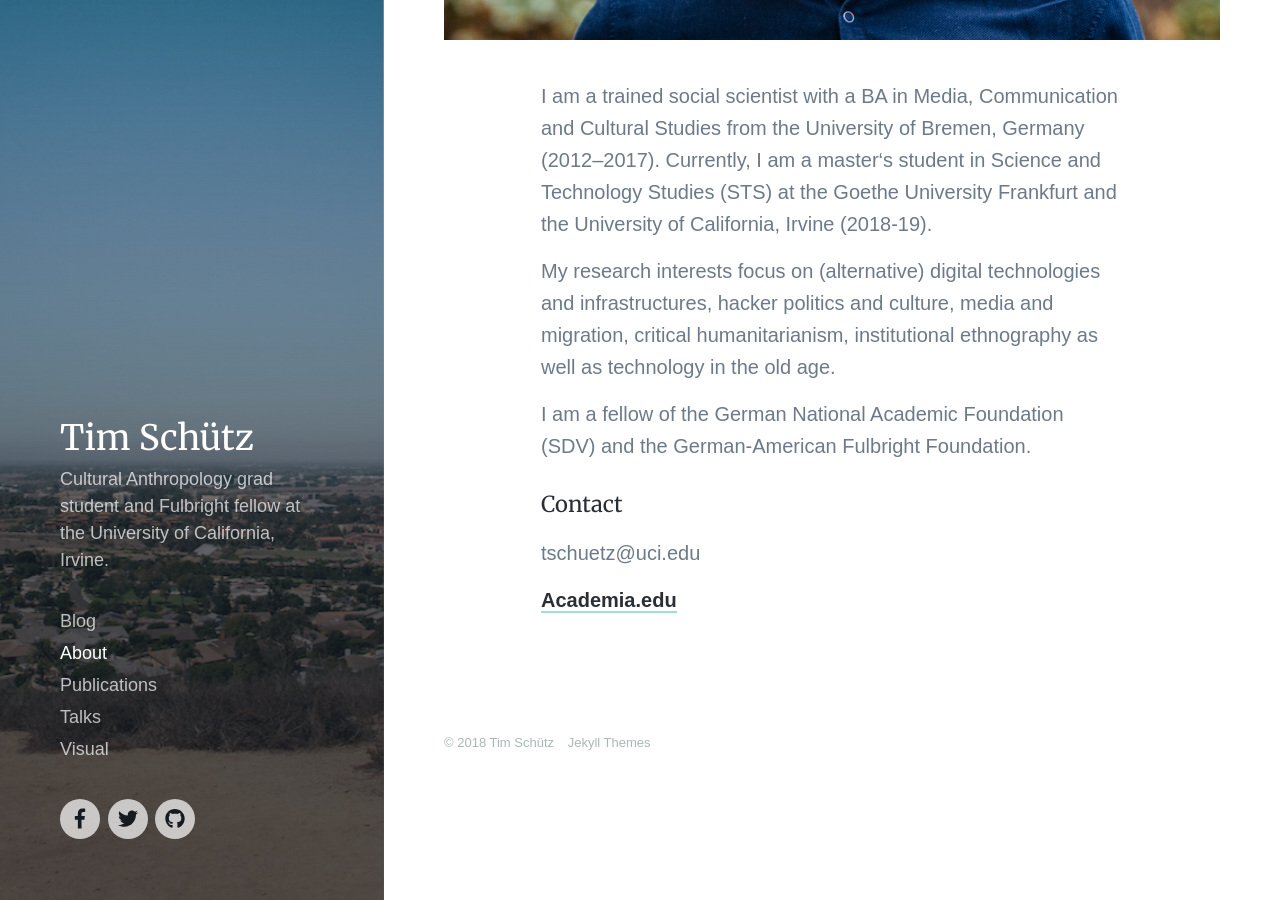
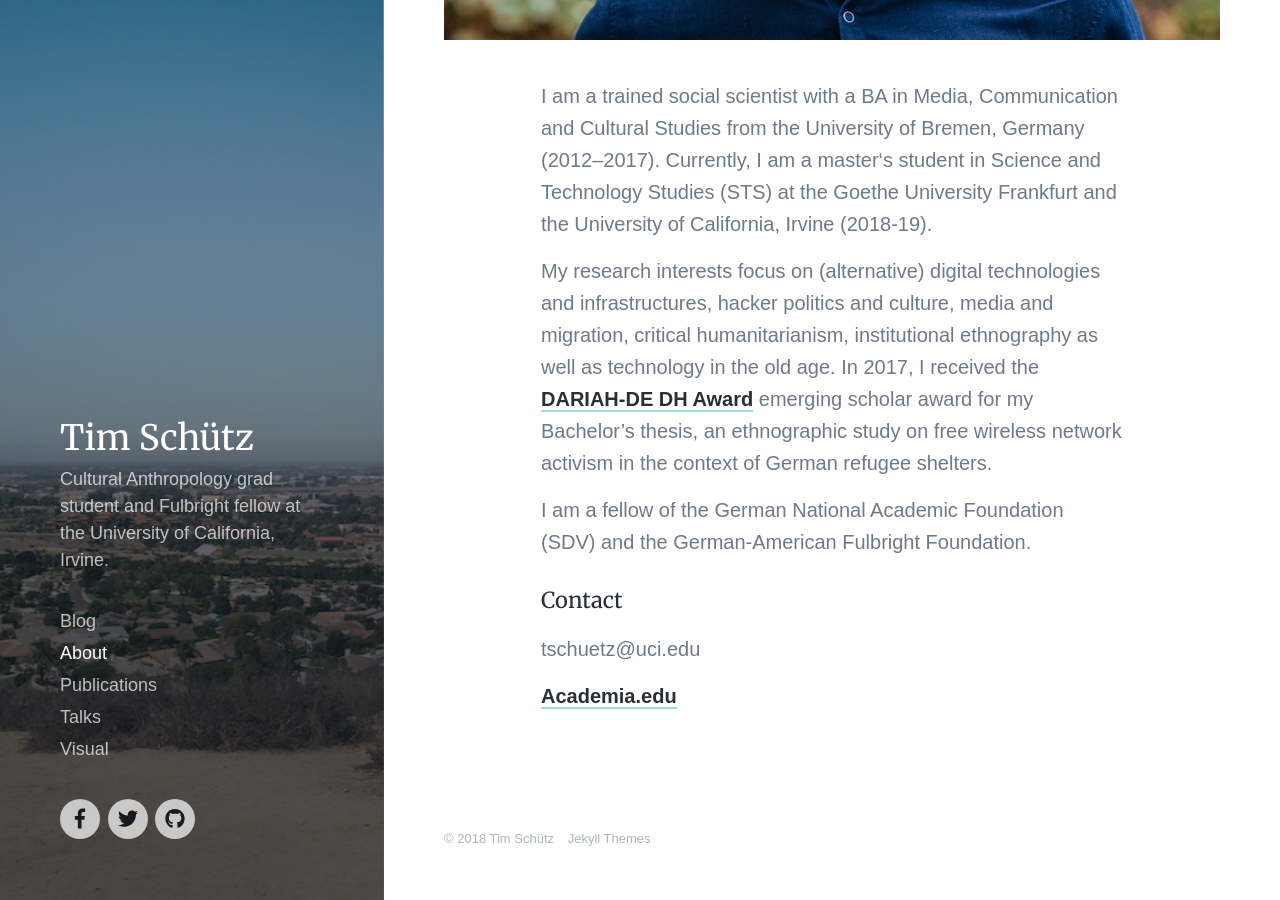
Before and after one commit to SimJoSt/timschuetz.github.io, a Jekyll site: the page built from _pages/about.md, in a window 1280 px wide and 900 px high, scrolled down 623 px. Built offline with Jekyll 4.4.1, drawn with Linux system fonts in a browser that asks for light colours; nearby versions of some CDN libraries; some web fonts are replaced.

Commit message:
Update about.md

```diff
--- a/_pages/about.md
+++ b/_pages/about.md
@@ -8,7 +8,7 @@
 
 I am a trained social scientist with a BA in Media, Communication and Cultural Studies from the University of Bremen, Germany (2012–2017). Currently, I am a master‘s student in Science and Technology Studies (STS) at the Goethe University Frankfurt and the University of California, Irvine (2018-19).
 
-My research interests focus on (alternative) digital technologies and infrastructures, hacker politics and culture, media and migration, critical humanitarianism, institutional ethnography as well as technology in the old age.
+My research interests focus on (alternative) digital technologies and infrastructures, hacker politics and culture, media and migration, critical humanitarianism, institutional ethnography as well as technology in the old age. In 2017, I received the [DARIAH-DE DH Award](https://dhd-blog.org/?p=8009) emerging scholar award for my Bachelor's thesis, an ethnographic study on free wireless network activism in the context of German refugee shelters.
 
 I am a fellow of the German National Academic Foundation (SDV) and the German-American Fulbright Foundation.
 
```
